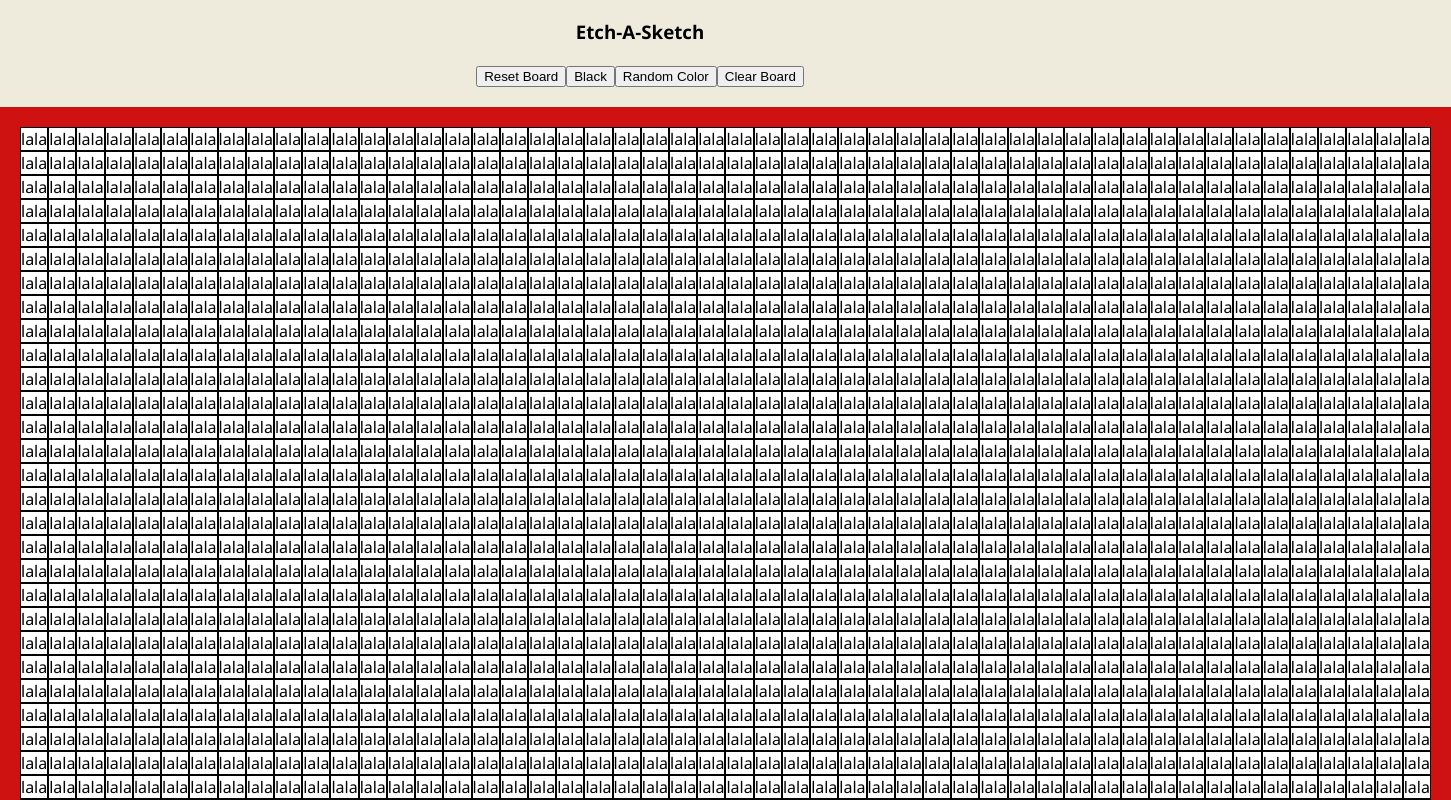
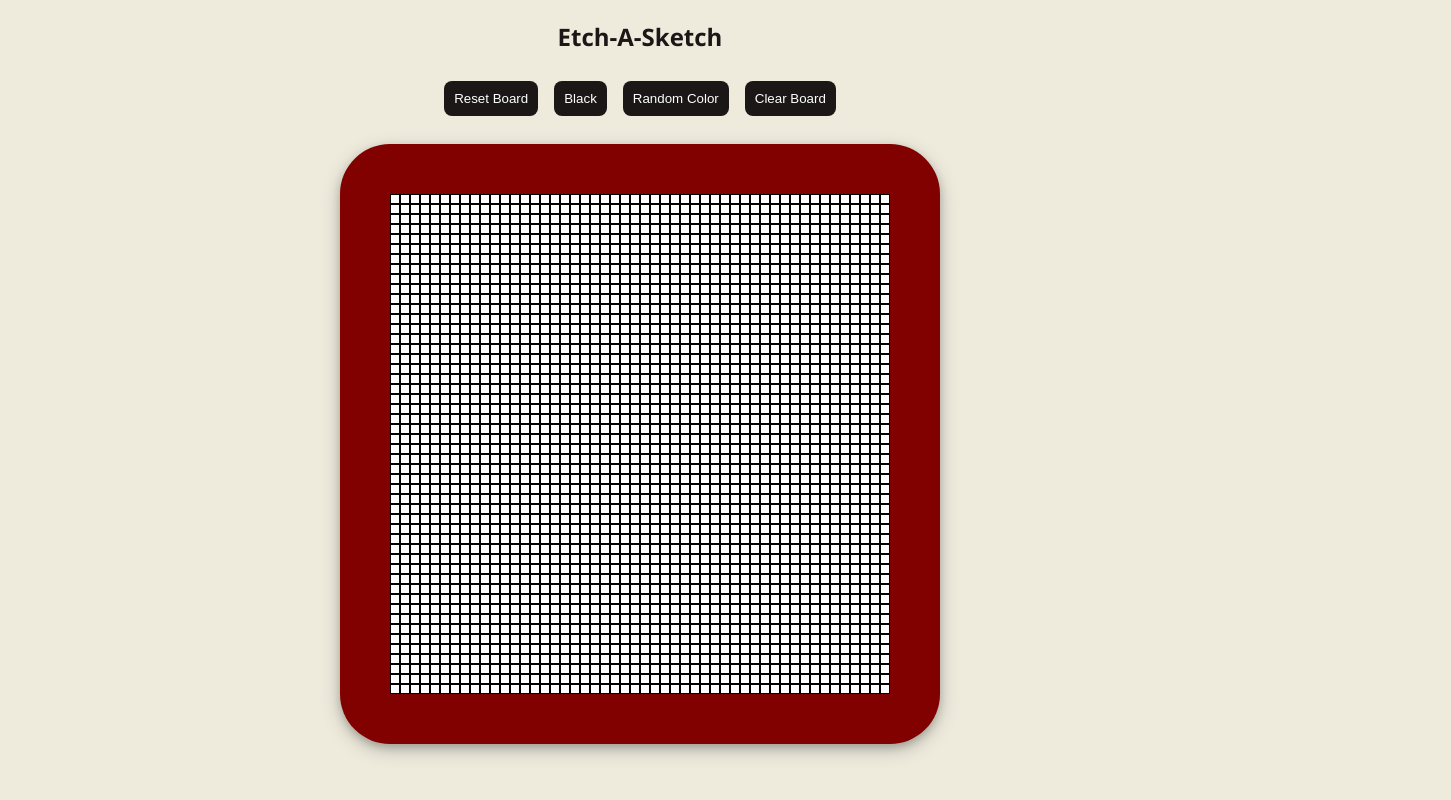
Before and after one commit to Vinyla/etch-a-sketch, a React (Create React App) app: page / in a window 1280 px wide. Shown: the top 800 px of the page, 1451 px wide, since content can reach past the window. Built offline with nearby package versions, Linux system fonts and the light colour scheme.

Commit message:
able to paint on the board

```diff
--- a/src/assets/styles/board.css
+++ b/src/assets/styles/board.css
@@ -1,8 +1,36 @@
-.buttons{
- margin: 20px;
+.board {
+  display: flex;
+  justify-content: center;
+  align-items: center;
+  width: 600px;
+  height: 600px;
+  background-color: #810000;
+  border-radius: 50px;
+  box-shadow: 0 4px 8px 0 rgba(0, 0, 0, 0.2), 0 6px 20px 0 rgba(0, 0, 0, 0.19);
 }
 
-.grid-element{
- background-color: white;
- border: 1px solid black;
+.buttons {
+  margin-bottom: 20px;
 }
+
+button {
+  padding: 10px;
+  margin: 8px;
+  background-color: #1b1717;
+  color: white;
+  border: none;
+  border-radius: 8px;
+}
+
+button:hover {
+ background-color: #3e3838;
+}
+
+button:active {
+ background-color: #810000
+}
+
+.grid-element {
+  background-color: white;
+  border: 1px solid black;
+}
--- a/src/components/ButtonSection.js
+++ b/src/components/ButtonSection.js
@@ -1,9 +1,13 @@
 import React from 'react';
 
 const ButtonSection = () => {
+
+ const resetBoard = () => {
+  alert('hello')
+ }
  return(
   <div className='buttons'>
-   <button>Reset Board</button>
+   <button onClick={resetBoard}>Reset Board</button>
    <button>Black</button>
    <button>Random Color</button>
    <button>Clear Board</button>
--- a/src/components/GridElement.js
+++ b/src/components/GridElement.js
@@ -1,7 +1,17 @@
-import React from 'react';
+import React, { useState } from 'react';
+
+const mouseEnter = { backgroundColor: 'black' };
+const mouseOut = { backgroundColor: 'white' };
 
 const GridElement = () => {
-  return <div className='grid-element'>lala</div>;
+  const [color, setColor] = useState(mouseOut);
+
+  return (
+    <div
+      className='grid-element'
+      style={color}
+      onMouseEnter={() => setColor(mouseEnter)}></div>
+  );
 };
 
 export default GridElement;
--- a/src/components/SketchApp.js
+++ b/src/components/SketchApp.js
@@ -14,16 +14,19 @@
   };
 
     const gridTemplate = {
-      border: '20px solid #ce1212',
       display: 'inline-grid',
-      gridTemplateColumns: `repeat(${grid}, 1fr)`
+      gridTemplateColumns: `repeat(${grid}, 1fr)`,
+      width: '500px',
+      height: '500px'
     };
 
   return (
-    <div>
-      <h3>Etch-A-Sketch</h3>
+    <div className='container'>
+      <h2>Etch-A-Sketch</h2>
       <ButtonSection />
-      <div style={gridTemplate}>{gridBoard(grid * grid)}</div>
+      <div className='board'>
+        <div style={gridTemplate}>{gridBoard(grid * grid)}</div>
+      </div>
     </div>
   );
 };
--- a/src/index.css
+++ b/src/index.css
@@ -4,3 +4,12 @@
   background-color: #eeebdd;
   text-align: center;
 }
+
+.container{
+  display: grid;
+  justify-content: center;
+}
+
+h2{
+  color: #1b1717
+}
```
